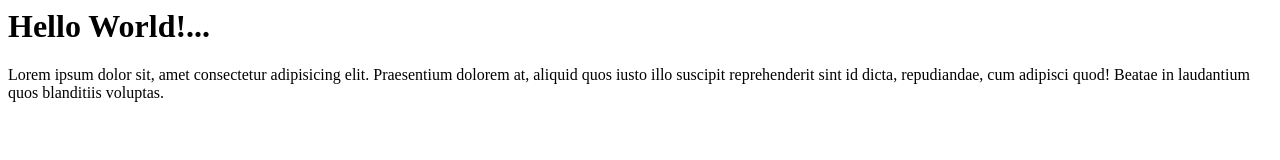
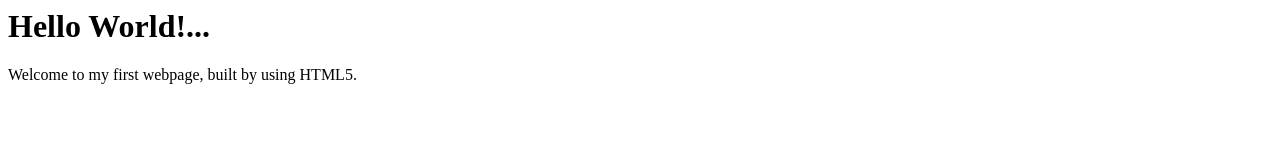
Before and after one commit to Pabitra-33/All_About_WebDev, a plain HTML site: page HTML5/basics/index.html in a window 1280 px wide. Drawn offline with Linux system fonts and the light colour scheme.

Commit message:
third commit

```diff
--- a/HTML5/basics/index.html
+++ b/HTML5/basics/index.html
@@ -6,6 +6,6 @@
 </head>
 <body>
     <h1>Hello World!...</h1><!-- taken one heading tag -->
-    <p>Lorem ipsum dolor sit, amet consectetur adipisicing elit. Praesentium dolorem at, aliquid quos iusto illo suscipit reprehenderit sint id dicta, repudiandae, cum adipisci quod! Beatae in laudantium quos blanditiis voluptas.</p>
+    <p>Welcome to my first webpage, built by using HTML5.</p>
 </body>
 </html>
```
